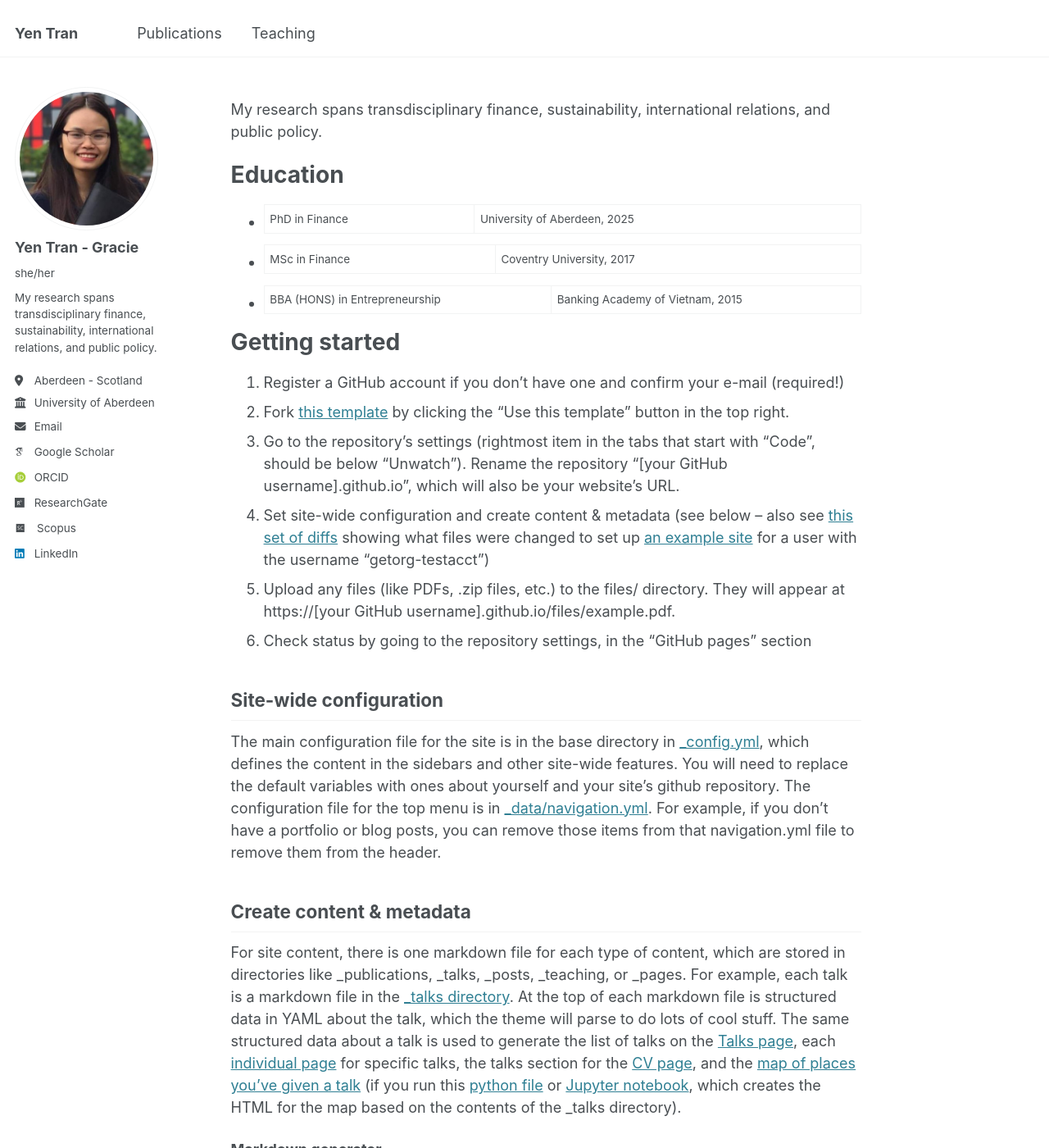
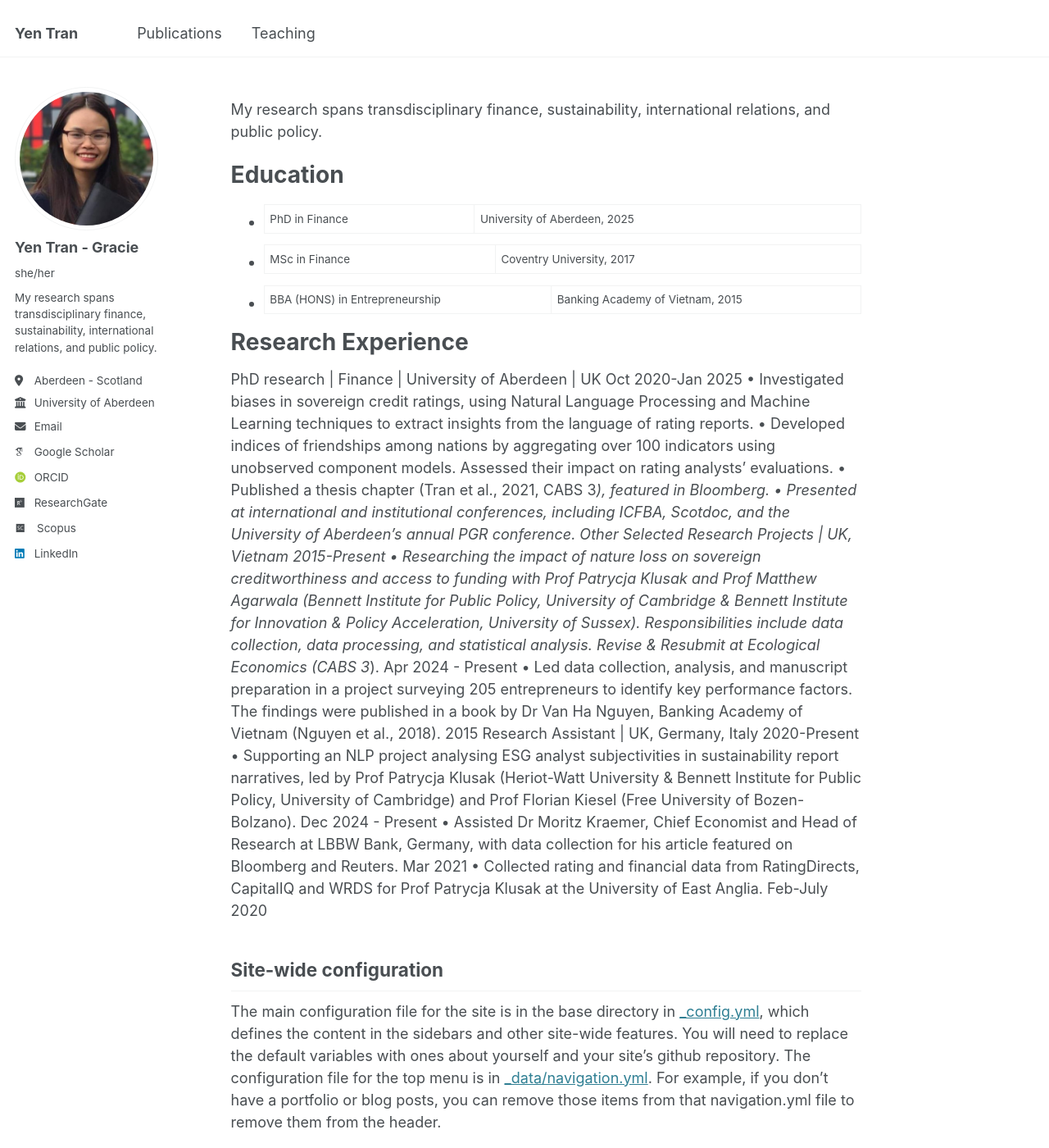
Before and after one commit to Graciesgrace/mywebpage, a Jekyll site: the page built from _pages/about.md, in a window 1280 px wide and 1400 px high. Shown: the whole window at 82% size. Built offline with Jekyll 4.4.1, drawn with Linux system fonts in a browser that asks for light colours; some web fonts are replaced.

Commit message:
Update about.md

```diff
--- a/_pages/about.md
+++ b/_pages/about.md
@@ -15,14 +15,20 @@ Education
 * MSc in Finance | Coventry University, 2017
 * BBA (HONS) in Entrepreneurship | Banking Academy of Vietnam, 2015
 
-Getting started
+Research Experience
 ======
-1. Register a GitHub account if you don't have one and confirm your e-mail (required!)
-1. Fork [this template](https://github.com/academicpages/academicpages.github.io) by clicking the "Use this template" button in the top right.
-1. Go to the repository's settings (rightmost item in the tabs that start with "Code", should be below "Unwatch"). Rename the repository "[your GitHub username].github.io", which will also be your website's URL.
-1. Set site-wide configuration and create content & metadata (see below -- also see [this set of diffs](http://archive.is/3TPas) showing what files were changed to set up [an example site](https://getorg-testacct.github.io) for a user with the username "getorg-testacct")
-1. Upload any files (like PDFs, .zip files, etc.) to the files/ directory. They will appear at https://[your GitHub username].github.io/files/example.pdf.
-1. Check status by going to the repository settings, in the "GitHub pages" section
+PhD research | Finance | University of Aberdeen | UK	Oct 2020-Jan 2025
+•	Investigated biases in sovereign credit ratings, using Natural Language Processing and Machine Learning techniques to extract insights from the language of rating reports.
+•	Developed indices of friendships among nations by aggregating over 100 indicators using unobserved component models. Assessed their impact on rating analysts’ evaluations.
+•	Published a thesis chapter (Tran et al., 2021, CABS 3*), featured in Bloomberg.
+•	Presented at international and institutional conferences, including ICFBA, Scotdoc, and the University of Aberdeen’s annual PGR conference.
+Other Selected Research Projects | UK, Vietnam	2015-Present
+•	Researching the impact of nature loss on sovereign creditworthiness and access to funding with Prof Patrycja Klusak and Prof Matthew Agarwala (Bennett Institute for Public Policy, University of Cambridge & Bennett Institute for Innovation & Policy Acceleration, University of Sussex). Responsibilities include data collection, data processing, and statistical analysis. Revise & Resubmit at Ecological Economics (CABS 3*).	Apr 2024 - Present
+•	Led data collection, analysis, and manuscript preparation in a project surveying 205 entrepreneurs to identify key performance factors. The findings were published in a book by Dr Van Ha Nguyen, Banking Academy of Vietnam (Nguyen et al., 2018). 	2015
+Research Assistant | UK, Germany, Italy	2020-Present
+•	Supporting an NLP project analysing ESG analyst subjectivities in sustainability report narratives, led by Prof Patrycja Klusak (Heriot-Watt University & Bennett Institute for Public Policy, University of Cambridge) and Prof Florian Kiesel (Free University of Bozen-Bolzano).	Dec 2024 - Present
+•	Assisted Dr Moritz Kraemer, Chief Economist and Head of Research at LBBW Bank, Germany, with data collection for his article featured on Bloomberg and Reuters.	Mar 2021
+•	Collected rating and financial data from RatingDirects, CapitalIQ and WRDS for Prof Patrycja Klusak at the University of East Anglia.	 Feb-July 2020
 
 Site-wide configuration
 ------
```
